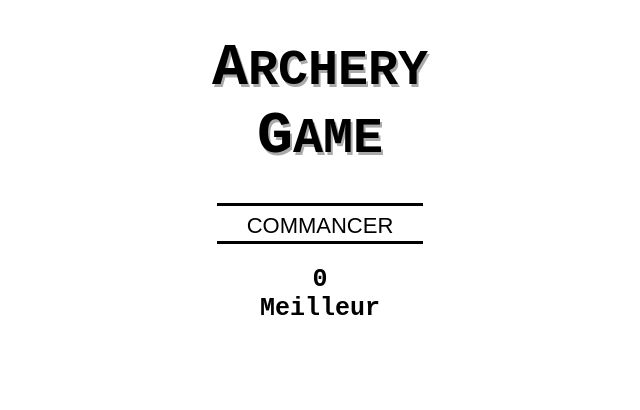
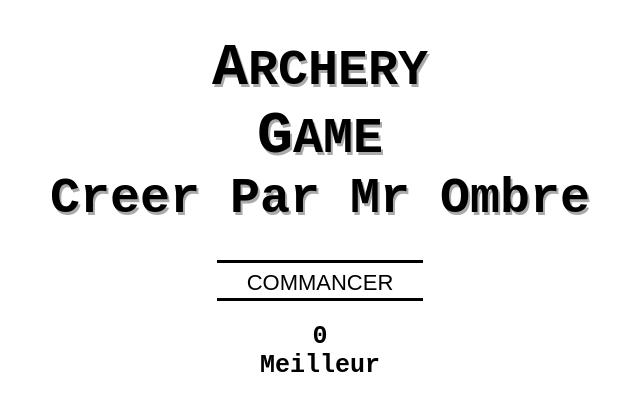
Before and after one commit to Ombreo/Ombre_Archevy_game, a plain HTML site: page index.html in a window 1280 px wide. Shown: the whole page, without its empty margins (320-960 px from the left). Drawn offline with Linux system fonts and the light colour scheme.

Commit message:
Update index.html

```diff
--- a/index.html
+++ b/index.html
@@ -145,7 +145,7 @@
 
         </div>
         <div id="startMenu">
-            <h1 id="title"><span style="font-size:60px">A</span>RCHERY<br><span style="font-size:60px">G</span>AME</h1>
+            <h1 id="title"><span style="font-size:60px">A</span>RCHERY<br><span style="font-size:60px">G</span>AME </br> Creer Par Mr Ombre</h1>
             <button>COMMANCER</button>
             <h2><span id="best">0</span><br>Meilleur</h2>
         </div>
```
